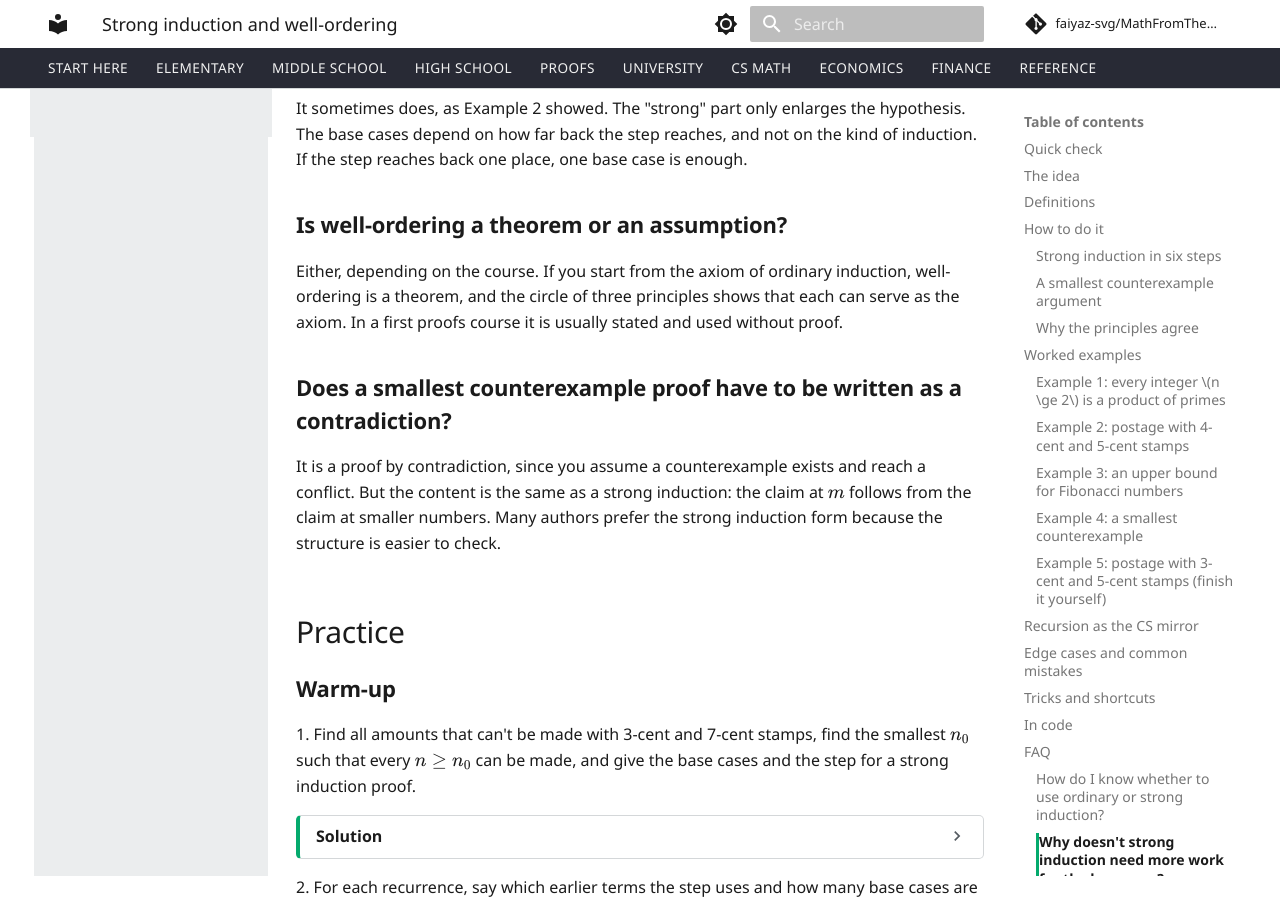
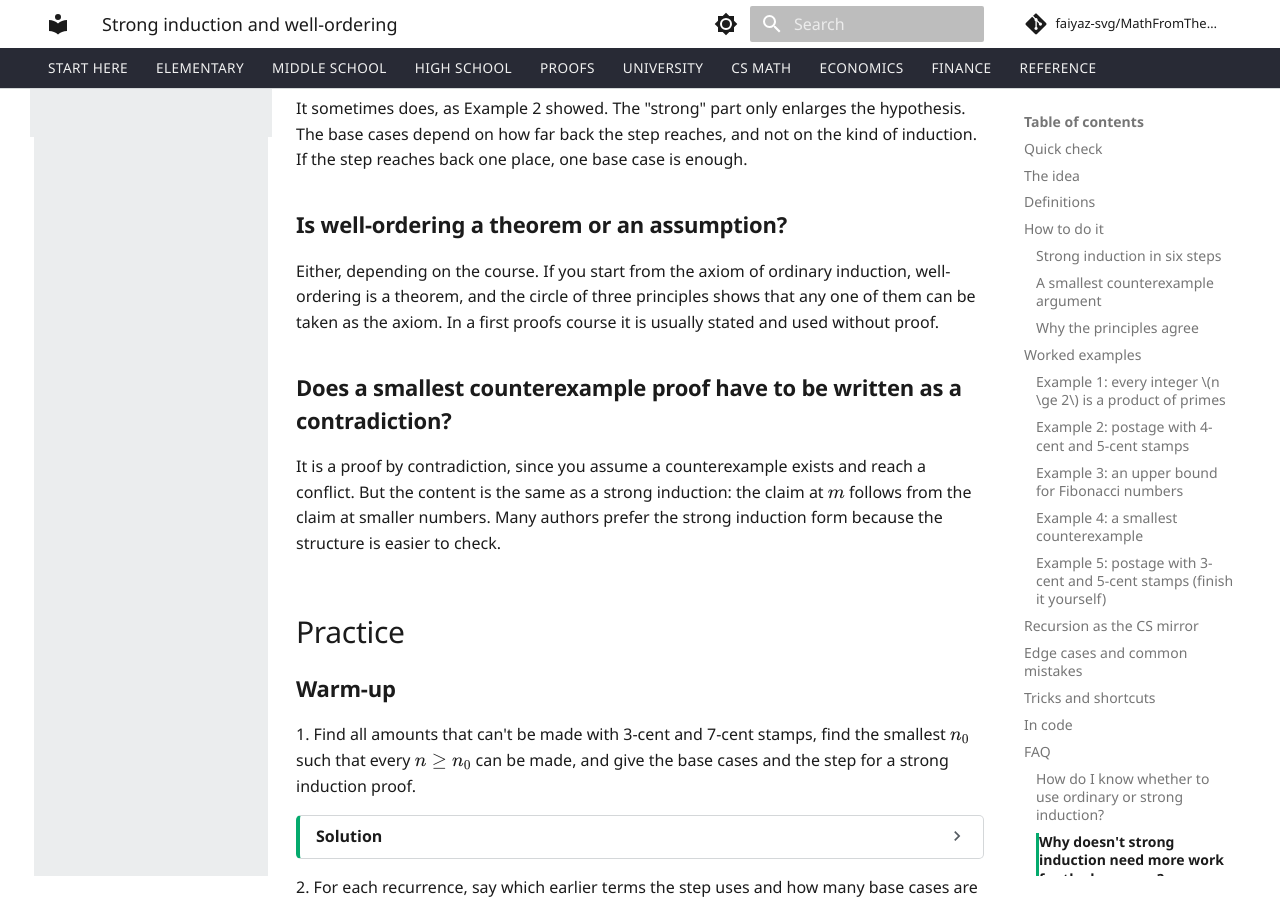
Before and after one commit to faiyaz-svg/MathFromTheGroundUp, an MkDocs documentation site: the page built from docs/04-proofs-and-logic/05-induction/02-strong-induction-and-well-ordering.md, in a window 1280 px wide and 900 px high, scrolled down 9954 px. Built offline with MkDocs 1.6.1 and Material for MkDocs 9.7.7, drawn with Linux system fonts in a browser that asks for light colours; comment, search, counter and statistics services are not loaded.

Commit message:
reword two phrases in induction lessons

```diff
--- a/docs/04-proofs-and-logic/05-induction/02-strong-induction-and-well-ordering.md
+++ b/docs/04-proofs-and-logic/05-induction/02-strong-induction-and-well-ordering.md
@@ -313,7 +313,7 @@ It sometimes does, as Example 2 showed. The "strong" part only enlarges the hypo
 
 ### Is well-ordering a theorem or an assumption?
 
-Either, depending on the course. If you start from the axiom of ordinary induction, well-ordering is a theorem, and the circle of three principles shows that each can serve as the axiom. In a first proofs course it is usually stated and used without proof.
+Either, depending on the course. If you start from the axiom of ordinary induction, well-ordering is a theorem, and the circle of three principles shows that any one of them can be taken as the axiom. In a first proofs course it is usually stated and used without proof.
 
 ### Does a smallest counterexample proof have to be written as a contradiction?
 
```
Also changed, not shown: docs/04-proofs-and-logic/05-induction/01-mathematical-induction.md (+1 -1 lines).
